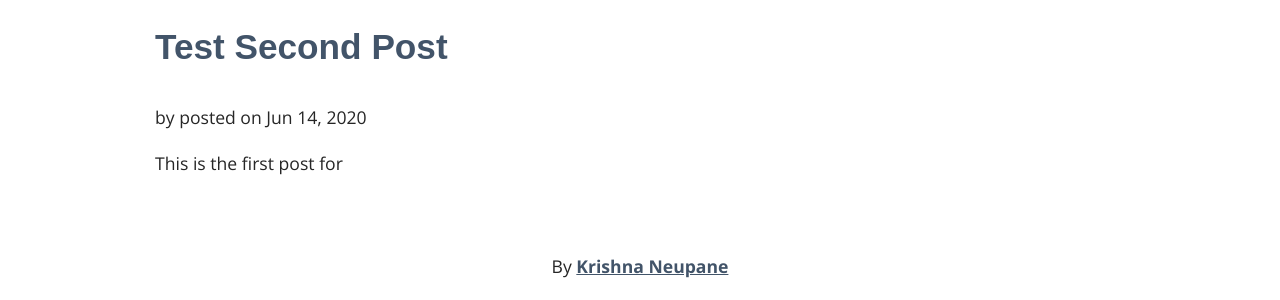
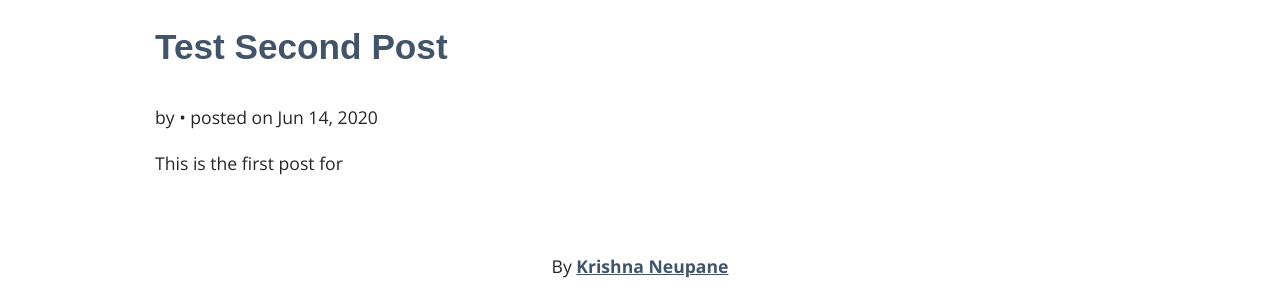
Before and after one commit to krishpn/krishpn.github.io, a Jekyll site: the page built from _posts/2020-06-14-Second-Post.markdown, in a window 1280 px wide. Shown: the part 508-808 px from the top of the page. Built offline with Jekyll 4.4.1, drawn with Linux system fonts in a browser that asks for light colours; some web fonts are replaced.

```diff
--- a/_layouts/post.html
+++ b/_layouts/post.html
@@ -23,8 +23,7 @@ layout: default
 
 
                 by {% if page.author %} • {{ page.author }} {% endif %}
-
-                posted on {{ page.date | date: "%b %-d, %Y" }}
+                • posted on {{ page.date | date: "%b %-d, %Y" }}
                 {% if page.meta %} • {{ page.meta }}{% endif %}
 
 
```
